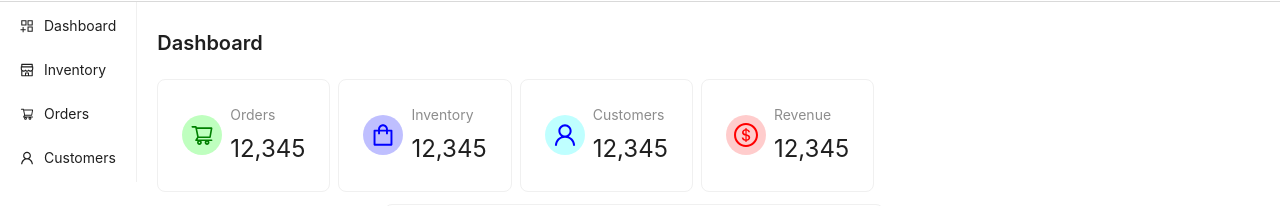
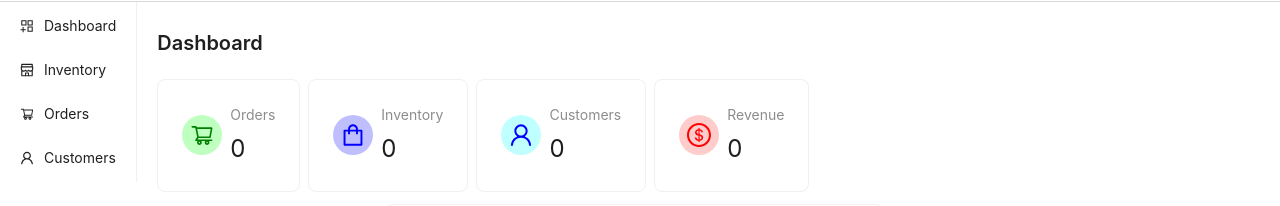
Before and after one commit to YatendraSingh966/Yatendra_Singh-Assesment, a React (Create React App) app in the folder assessment/: page / in a window 1280 px wide. Shown: the part 57-263 px from the top of the page. Built offline with nearby package versions, Linux system fonts and the light colour scheme; no server answers.

Commit message:
Remaning Responsiveness

```diff
--- a/assessment/src/Pages/Dashboard/index.jsx
+++ b/assessment/src/Pages/Dashboard/index.jsx
@@ -6,10 +6,28 @@ import {
   ShoppingOutlined,
   UserOutlined,
 } from "@ant-design/icons";
-import { getOrders } from "../../API";
+import { getInventory, getOrders, getUser } from "../../API";
 import VerticalBarChart from "../../Charts/VerticalBarChart";
 
 export default function Dashboard() {
+  const [orders, setOrders] = useState(0);
+  const [inventory, setInventory] = useState(0);
+  const [customers, SetCustomers] = useState(0);
+  const [revenue, setRevenue] = useState(0);
+
+  useEffect(() => {
+    getOrders().then((res) => {
+      setOrders(res.total);
+      setRevenue(res.discountedTotal);
+    });
+    getInventory().then((res) => {
+      setInventory(res.total);
+    });
+    getUser().then((res) => {
+      SetCustomers(res.total);
+    });
+  }, []);
+
   return (
     <div>
       <Space size={12} direction="vertical">
@@ -28,7 +46,7 @@ export default function Dashboard() {
               />
             }
             title={"Orders"}
-            value={12345}
+            value={orders}
           />
           <DashboardCard
             icon={
@@ -43,7 +61,7 @@ export default function Dashboard() {
               />
             }
             title={"Inventory"}
-            value={12345}
+            value={inventory}
           />
           <DashboardCard
             icon={
@@ -58,7 +76,7 @@ export default function Dashboard() {
               />
             }
             title={"Customers"}
-            value={12345}
+            value={customers}
           />
           <DashboardCard
             icon={
@@ -73,7 +91,7 @@ export default function Dashboard() {
               />
             }
             title={"Revenue"}
-            value={12345}
+            value={revenue}
           />
         </Space>
         <Space>
```
